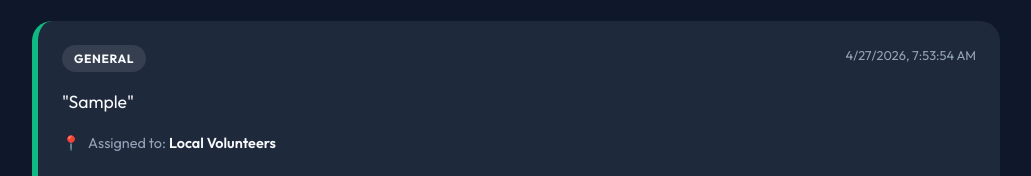
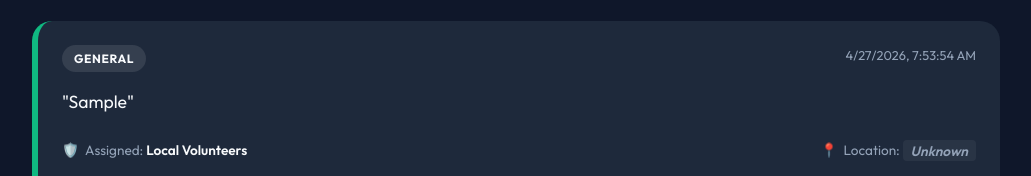
Before and after one commit to shamna24/ideathon, a website: page index.html in a window 1280 px wide. Both pictures are taken after typing "Sample" into the empty fields and a click on the button "Send SMS". Shown: the part 564-740 px from the top of the page, without its empty margins (124-1155 px from the left). Drawn offline with nearby package versions, Linux system fonts and the light colour scheme.

Commit message:
Update SMS system with explicit location extraction and UI highlighting

```diff
--- a/app.js
+++ b/app.js
@@ -55,6 +55,7 @@ document.addEventListener('DOMContentLoaded', () => {
         let responder = 'Local Volunteers';
         let className = 'general';
         let color = '#10b981';
+        let locationName = 'Unknown';
 
         if (upperMsg.includes('MEDICAL')) {
             type = 'Medical';
@@ -78,12 +79,13 @@ document.addEventListener('DOMContentLoaded', () => {
         for (const loc in locations) {
             if (upperMsg.includes(loc)) {
                 coords = locations[loc];
+                locationName = loc;
                 break;
             }
         }
 
-        // If no keyword, pick random sample location
-        if (coords === locations['WHITEFIELD'] && !upperMsg.includes('WHITEFIELD')) {
+        // If no keyword, pick random sample location for map but keep name Unknown
+        if (locationName === 'Unknown') {
             const locKeys = Object.keys(locations);
             coords = locations[locKeys[Math.floor(Math.random() * locKeys.length)]];
         }
@@ -97,6 +99,7 @@ document.addEventListener('DOMContentLoaded', () => {
             status: 'Assigned',
             timestamp: new Date().toLocaleString(),
             coords: coords,
+            locationName: locationName,
             color: color
         };
     }
@@ -123,9 +126,15 @@ document.addEventListener('DOMContentLoaded', () => {
                     <span class="timestamp">${req.timestamp}</span>
                 </div>
                 <p class="message-text">"${req.message}"</p>
-                <div class="assignment-info">
-                    <span class="icon">📍</span>
-                    <span>Assigned to: <span class="responder-name">${req.responder}</span></span>
+                <div class="info-row">
+                    <div class="assignment-info">
+                        <span class="icon">🛡️</span>
+                        <span>Assigned: <span class="responder-name">${req.responder}</span></span>
+                    </div>
+                    <div class="location-info ${req.locationName === 'Unknown' ? 'unknown' : ''}">
+                        <span class="icon">📍</span>
+                        <span>Location: <span class="loc-name">${req.locationName}</span></span>
+                    </div>
                 </div>
                 <div class="request-footer">
                     <span class="status-badge">${req.status}</span>
@@ -159,6 +168,7 @@ document.addEventListener('DOMContentLoaded', () => {
                     <div style="font-family: 'Outfit', sans-serif;">
                         <strong style="color: ${req.color}">${req.type} Request</strong><br>
                         <p style="margin: 5px 0;">"${req.message}"</p>
+                        <small>Location: <strong>${req.locationName}</strong></small><br>
                         <small>Status: <strong>${req.status}</strong></small><br>
                         <small>Responder: ${req.responder}</small>
                     </div>
--- a/style.css
+++ b/style.css
@@ -260,17 +260,38 @@ button:active {
     word-break: break-word;
 }
 
-.assignment-info {
+.info-row {
+    display: flex;
+    justify-content: space-between;
+    align-items: center;
+    gap: 1rem;
+    margin-top: 0.5rem;
+}
+
+.assignment-info, .location-info {
     display: flex;
     align-items: center;
-    gap: 8px;
-    font-size: 0.9rem;
+    gap: 6px;
+    font-size: 0.85rem;
     color: var(--text-secondary);
 }
 
-.responder-name {
+.responder-name, .loc-name {
     color: var(--text-primary);
     font-weight: 600;
+}
+
+.loc-name {
+    color: var(--accent-primary);
+    background: rgba(59, 130, 246, 0.1);
+    padding: 0.1rem 0.5rem;
+    border-radius: 0.25rem;
+}
+
+.location-info.unknown .loc-name {
+    color: var(--text-secondary);
+    background: rgba(255, 255, 255, 0.05);
+    font-style: italic;
 }
 
 .request-footer {
```
